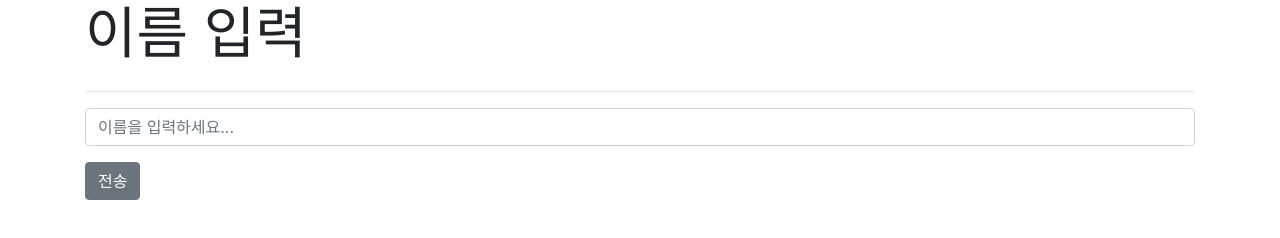
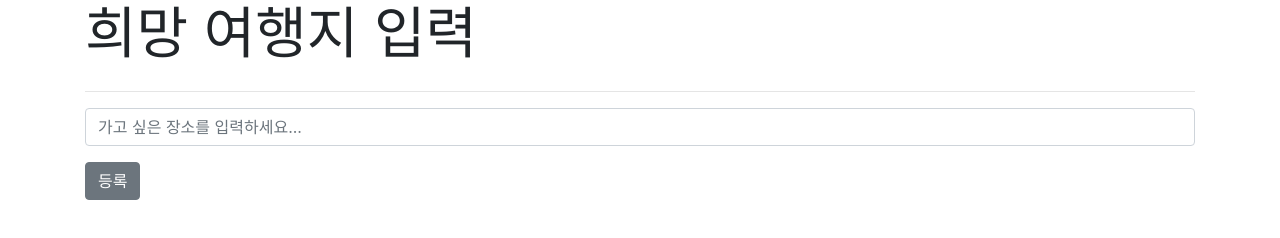
Before and after one commit to steelflea/TripAdvisorWeb, a plain HTML site: page index.html in a window 1280 px wide. Drawn offline with Linux system fonts and the light colour scheme.

Commit message:
modify index.html

```diff
--- a/index.html
+++ b/index.html
@@ -2,7 +2,7 @@
 <html>
 <head>
 	<meta name="viewport" content="width=device-width, initial-scale=1.0" />
-    <title>Web-FE</title>
+    <title>Trip Advisor</title>
     <link rel="stylesheet" href="css/bootstrap.min.css" />
     <style>
     </style>
@@ -12,14 +12,14 @@
 </head>
 <body>
     <div class="container">
-        <h1 class="display-4 mb-4">이름 입력</h1>
+        <h1 class="display-4 mb-4">희망 여행지 입력</h1>
         <hr>
         <div id="output"></div>
         <form id="submitMessage">
           <div class="form-group">
-            <input type="text" id="name" class="form-control" placeholder="이름을 입력하세요...">
+            <input type="text" id="name" class="form-control" placeholder="가고 싶은 장소를 입력하세요...">
           </div>
-          <input type="submit" class="btn btn-secondary" onclick="submitMessage(event)" value="전송">
+          <input type="submit" class="btn btn-secondary" onclick="submitMessage(event)" value="등록">
         </form>
     </div>
     <script>
@@ -52,7 +52,7 @@
             output =
             `
             <div class="alert alert-success" role="alert">
-                ${text}님! 만나서 반갑습니다!
+                ${text}
             </div>
             `;
             document.getElementById('output').innerHTML = output;
```
